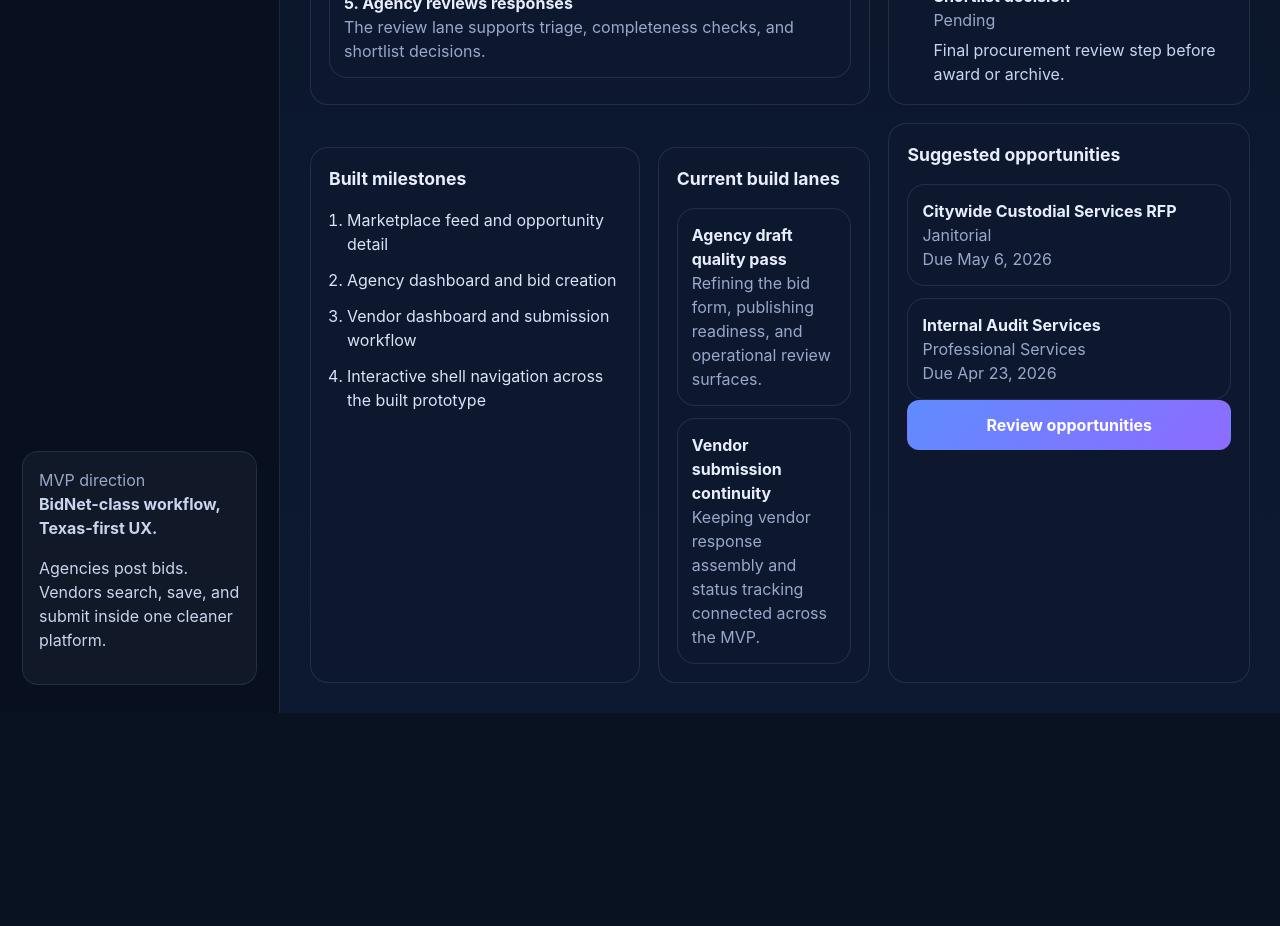
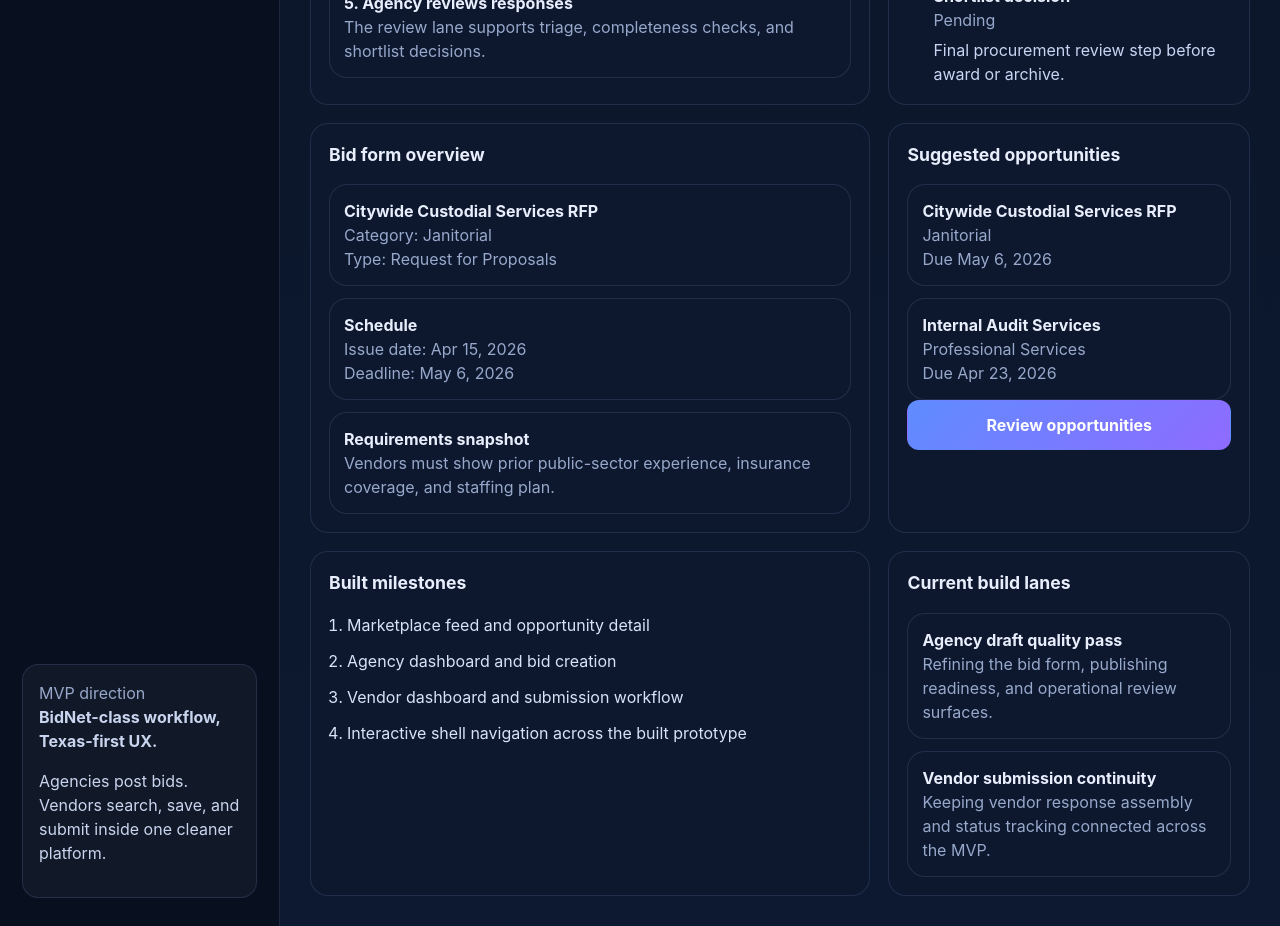
Before and after one commit to kinectic/texas-bid-consumer-portal, a React (Vite) app in the folder texas-bid-portal/: page / in a window 1280 px wide. Shown: the part 2540-3466 px from the top of the page. Before the commit the page ends 3253 px from the top, so only its background shows below. Built offline with nearby package versions, Linux system fonts and the light colour scheme.

Commit message:
Add shared bid form overview panel

```diff
--- a/texas-bid-portal/src/App.css
+++ b/texas-bid-portal/src/App.css
@@ -689,6 +689,12 @@ h1 {
   margin-top: 16px;
 }
 
+.bid-form-overview-list {
+  display: grid;
+  gap: 12px;
+  margin-top: 16px;
+}
+
 @media (max-width: 1100px) {
   .app-shell {
     grid-template-columns: 1fr;
--- /dev/null
+++ b/texas-bid-portal/src/components/BidFormOverviewPanel.tsx
@@ -0,0 +1,33 @@
+import type { CreateBidFormState } from '../types/forms'
+
+type BidFormOverviewPanelProps = {
+  title?: string
+  formState: CreateBidFormState
+}
+
+export function BidFormOverviewPanel({
+  title = 'Bid form overview',
+  formState,
+}: BidFormOverviewPanelProps) {
+  return (
+    <div className="panel">
+      <div className="panel-title">{title}</div>
+      <div className="bid-form-overview-list">
+        <div className="draft-card">
+          <strong>{formState.title}</strong>
+          <div className="muted">Category: {formState.category}</div>
+          <div className="muted">Type: {formState.solicitationType}</div>
+        </div>
+        <div className="draft-card">
+          <strong>Schedule</strong>
+          <div className="muted">Issue date: {formState.issueDate}</div>
+          <div className="muted">Deadline: {formState.deadline}</div>
+        </div>
+        <div className="draft-card">
+          <strong>Requirements snapshot</strong>
+          <div className="muted">{formState.requirements}</div>
+        </div>
+      </div>
+    </div>
+  )
+}
--- a/texas-bid-portal/src/pages/CreateBidPage.tsx
+++ b/texas-bid-portal/src/pages/CreateBidPage.tsx
@@ -1,4 +1,5 @@
 import { AgencyFlowPanel } from '../components/AgencyFlowPanel'
+import { BidFormOverviewPanel } from '../components/BidFormOverviewPanel'
 import { DraftPublishSummaryPanel } from '../components/DraftPublishSummaryPanel'
 import { FieldMock } from '../components/FieldMock'
 import { ProcurementChecklistPanel } from '../components/ProcurementChecklistPanel'
@@ -91,6 +92,10 @@ export function CreateBidPage({ formState, documents, onChange }: CreateBidPageP
           steps={agencyFlowSteps}
         />
       </section>
+
+      <section className="content-grid lower-grid create-bid-layout">
+        <BidFormOverviewPanel formState={formState} />
+      </section>
     </main>
   )
 }
--- a/texas-bid-portal/src/pages/HomeDashboardPage.tsx
+++ b/texas-bid-portal/src/pages/HomeDashboardPage.tsx
@@ -1,3 +1,4 @@
+import { BidFormOverviewPanel } from '../components/BidFormOverviewPanel'
 import { DraftPipelinePanel } from '../components/DraftPipelinePanel'
 import { HomeCtaPanel } from '../components/HomeCtaPanel'
 import { LifecycleSummaryPanel } from '../components/LifecycleSummaryPanel'
@@ -141,12 +142,13 @@ export function HomeDashboardPage({ publishedBidPreview, onNavigate }: HomeDashb
       </section>
 
       <section className="content-grid lower-grid">
-        <div className="content-grid nested-grid">
-          <MilestonesPanel items={milestoneCards} />
-          <DraftPipelinePanel title="Current build lanes" items={draftPipelineItems} />
-        </div>
+        <BidFormOverviewPanel formState={publishedBidPreview} />
+        <RecommendedOpportunitiesPanel title="Suggested opportunities" opportunities={recommendedOpportunities} actionLabel="Review opportunities" />
+      </section>
 
-        <RecommendedOpportunitiesPanel title="Suggested opportunities" opportunities={recommendedOpportunities} actionLabel="Review opportunities" />
+      <section className="content-grid lower-grid">
+        <MilestonesPanel items={milestoneCards} />
+        <DraftPipelinePanel title="Current build lanes" items={draftPipelineItems} />
       </section>
     </main>
   )
```
